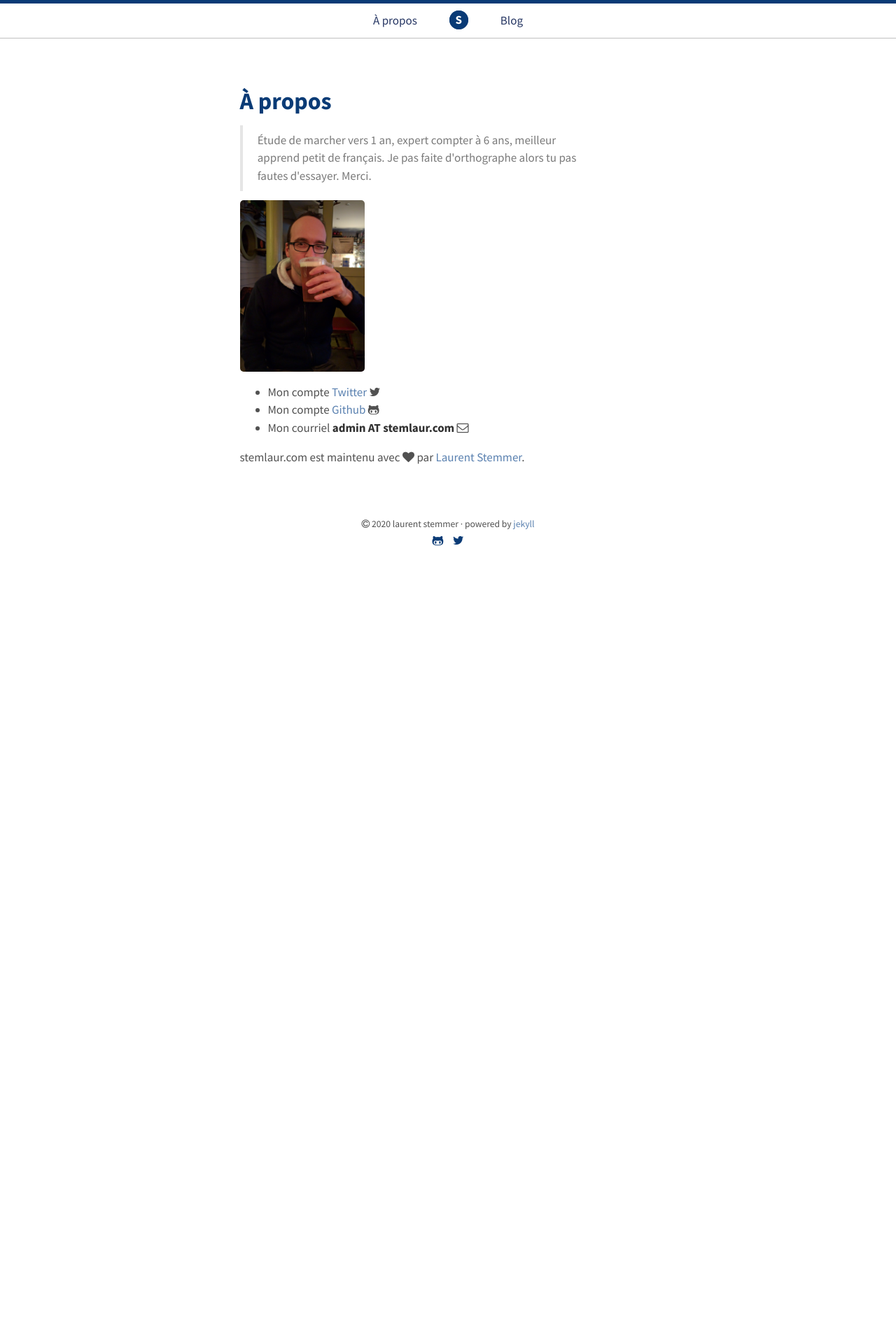
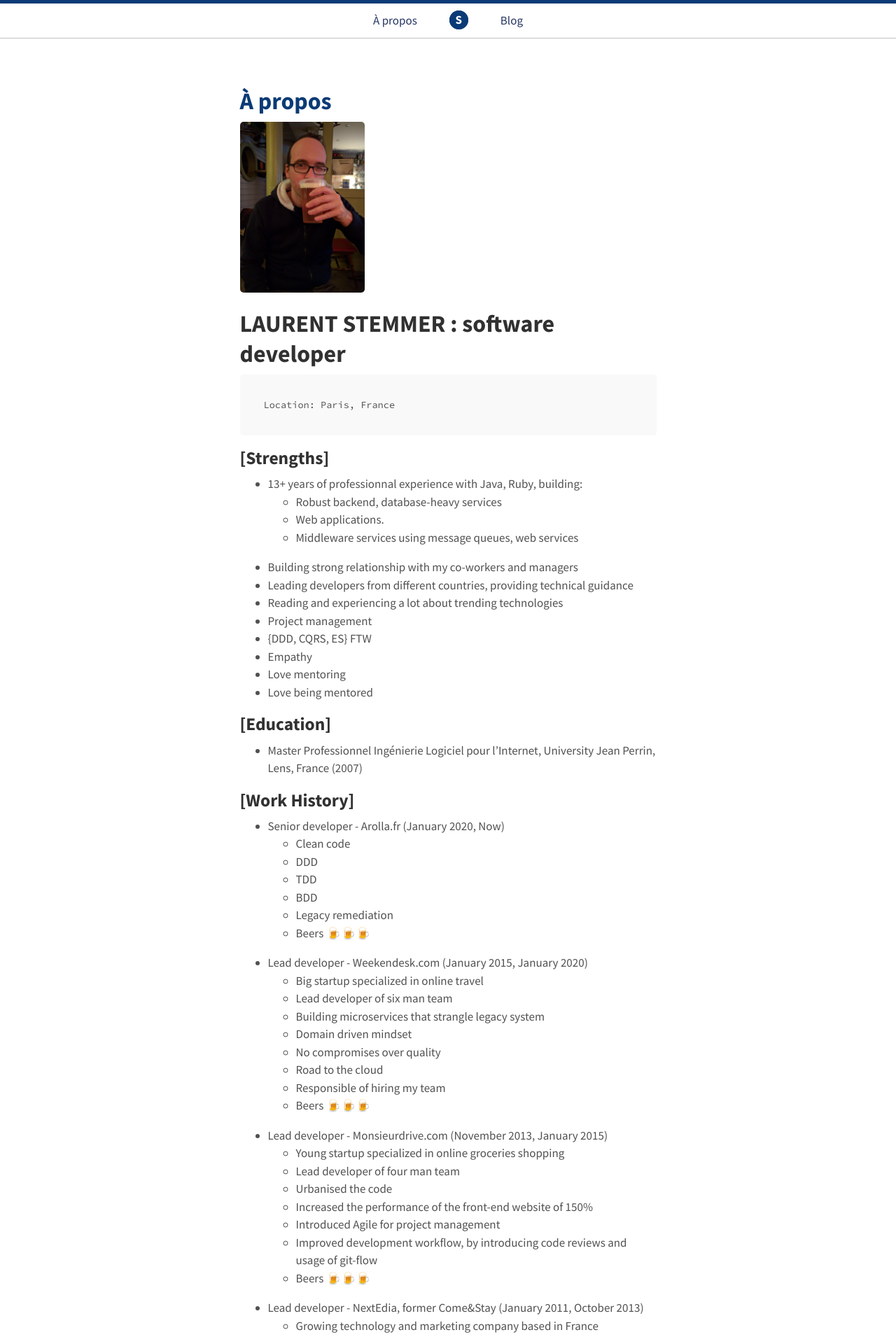
Before and after one commit to stemlaur/stemlaur.github.io, a Jekyll site: the page built from about.md, in a window 1280 px wide. Shown: the top 1910 px of the page at 70% size. Built offline with Jekyll 4.4.1, drawn with Linux system fonts in a browser that asks for light colours; before the commit the page ends 900 px from its top, so only the background shows below that; some of the changed text lies outside the part shown.

Commit message:
About - resume

````diff
--- a/_layouts/default.html
+++ b/_layouts/default.html
@@ -19,8 +19,9 @@
 
       <footer class="footer">
         <small>
-            <span class="copyright"><i class="fa fa-copyright"></i> <time datetime="{{ site.time | date_to_xmlschema }}">{{ site.time | date: '%Y' }}</time> {{ site.author.name }}</span> &middot;
-            <span>Powered by <a href="http://jekyllrb.com/">Jekyll</a></span>
+            Stemlaur Inc. <span class="copyright"><i class="fa fa-copyright"></i> &middot;
+            <span>Powered by <a href="http://jekyllrb.com/">Jekyll</a></span> &middot;
+            <span>Maintenu avec <i class="fa fa-heart"></i> par {{ site.author.name }}.</span>
         </small>
         <div class="ftr-links">
           <a href="https://github.com/stemlaur"><i class="fa fa-github-alt"></i></a>
--- a/_sass/base/_global.scss
+++ b/_sass/base/_global.scss
@@ -39,7 +39,6 @@ a {
 
 footer {
     text-align: center;
-    text-transform: lowercase;
     margin-bottom: 2rem;
 }
 
--- a/about.md
+++ b/about.md
@@ -4,16 +4,97 @@ title: À propos
 image: /images/about/beer.png
 ---
 
-<blockquote>
-Étude de marcher vers 1 an, expert compter à 6 ans, meilleur apprend petit de français.
-Je pas faite d'orthographe alors tu pas fautes d'essayer.
-Merci.
-</blockquote>
-
 <img src="/assets/images/me.png" width="30%">
 
-* Mon compte [Twitter](https://twitter.com/stemlaur) <i class="fa fa-twitter"></i>
-* Mon compte [Github](https://github.com/stemlaur) <i class="fa fa-github-alt"></i>
-* Mon courriel **admin AT stemlaur.com** <i class="fa fa-envelope-o" aria-hidden="true"></i>
+LAURENT STEMMER : software developer
+======
+```
+Location: Paris, France
+```
 
-stemlaur.com est maintenu avec <i class="fa fa-heart"></i> par [Laurent Stemmer](https://twitter.com/stemlaur).
+[Strengths]
+-----------
+
+- 13+ years of professionnal experience with Java, Ruby, building:
+	- Robust backend, database-heavy services
+	- Web applications.
+	- Middleware services using message queues, web services
+- Building strong relationship with my co-workers and managers
+- Leading developers from different countries, providing technical guidance
+- Reading and experiencing a lot about trending technologies
+- Project management
+- {DDD, CQRS, ES} FTW
+- Empathy
+- Love mentoring
+- Love being mentored
+
+[Education]
+-----------
+
+- Master Professionnel Ingénierie Logiciel pour l'Internet, University Jean Perrin, Lens, France (2007)
+
+[Work History]
+--------------
+
+- Senior developer - Arolla.fr (January 2020, Now)
+    - Clean code
+    - DDD
+    - TDD
+    - BDD
+    - Legacy remediation
+    - Beers 🍺🍺🍺
+
+- Lead developer - Weekendesk.com (January 2015, January 2020)
+	- Big startup specialized in online travel
+	- Lead developer of six man team
+	- Building microservices that strangle legacy system
+	- Domain driven mindset
+	- No compromises over quality
+	- Road to the cloud
+	- Responsible of hiring my team
+	- Beers 🍺🍺🍺
+
+- Lead developer - Monsieurdrive.com (November 2013, January 2015)
+	- Young startup specialized in online groceries shopping
+	- Lead developer of four man team
+	- Urbanised the code
+	- Increased the performance of the front-end website of 150%
+	- Introduced Agile for project management
+	- Improved development workflow, by introducing code reviews and usage of git-flow
+	- Beers 🍺🍺🍺
+
+- Lead developer - NextEdia, former Come&Stay (January 2011, October 2013)
+	- Growing technology and marketing company based in France
+	- Build contact management and extraction system for emailing campaigns
+	- Developed a real time retargeting system sending marketing emails to new visiters tracked on advertisers websites
+	- Managing international team
+	- Introduced better software development tools and best-practices such as test-driven development and staged deployment environments
+	- Responsible of hiring my team, composed of french and polish talents
+	- Beers 🍺🍺🍺
+
+- Software developer - Lafarge France (Oct 2007, December 2010)
+	- Third Party Maintenance of the ticketing software deployed on french and greek carriers :
+		- Development
+		- QA
+		- Training of the end users
+		- Support
+	- Development of a web portal for managing inventory on deposits and quarries France.
+	- Beers 🍺🍺🍺
+
+- Junior software developer (Internship) - Altendis (2007)
+	- Developed and maintained an e-learning platform
+	- Beers 🍺🍺🍺
+
+[ Personal facts ]
+------------------
+
+- Writing short novels
+- Teaching programming languages
+- Playing guitar and reading
+- Beers 🍺🍺🍺
+
+[ Links ]
+------------------
+
+* [Twitter](https://twitter.com/stemlaur) <i class="fa fa-twitter"></i>
+* [Github](https://github.com/stemlaur) <i class="fa fa-github-alt"></i>
````
